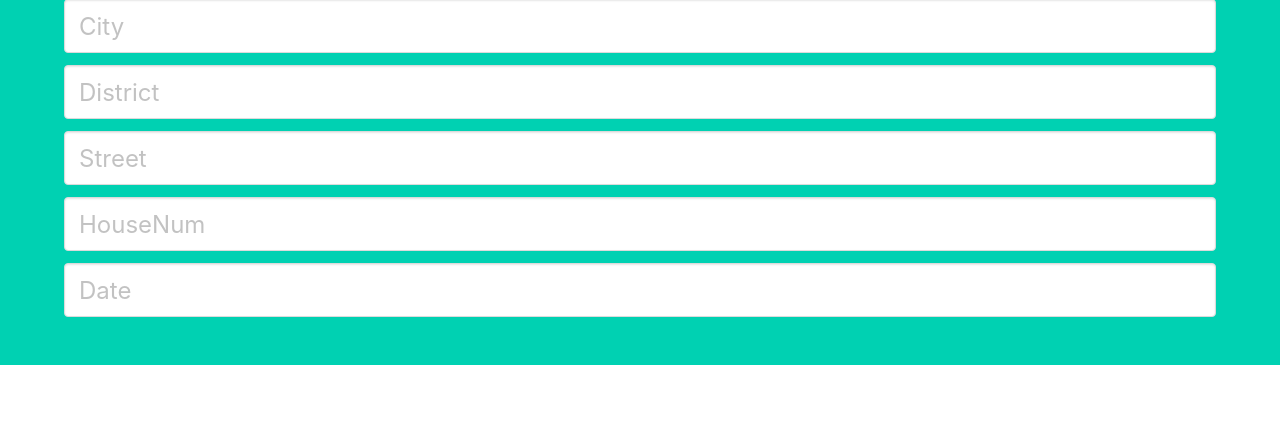
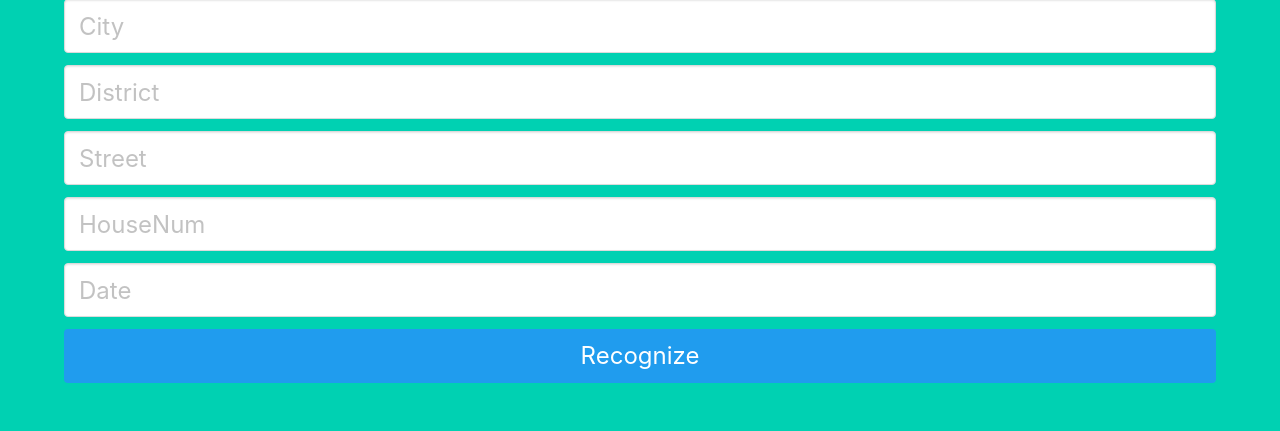
Before and after one commit to adekability/KrishaAnalysis, a Flask app: page /recognizer in a window 1280 px wide. Shown: the part 1589-2020 px from the top of the page. Before the commit the page ends 1954 px from the top, so only its background shows below. Run offline with Flask 3, Linux system fonts and the light colour scheme; a user stored in the database is signed in.

Commit message:
add: post recognizer

```diff
--- a/templates/recognizer.html
+++ b/templates/recognizer.html
@@ -5,140 +5,143 @@
 {% block content %}
 <h1 class="title">
   Welcome, {{ name }}!
+    <form method="POST" action="/recognizer">
   <div class="field">
                 <div class="control">
-                    <input class="input is-large" type="email" name="email" placeholder="Price" autofocus="">
+                    <input class="input is-large" type="text" name="price" placeholder="Price" autofocus="">
                 </div>
             </div>
   <div class="field">
                 <div class="control">
-                    <input class="input is-large" type="email" name="email" placeholder="Rooms" autofocus="">
+                    <input class="input is-large" type="text" name="rooms" placeholder="Rooms" autofocus="">
                 </div>
             </div>
   <div class="field">
                 <div class="control">
-                    <input class="input is-large" type="email" name="email" placeholder="isMortgaged" autofocus="">
+                    <input class="input is-large" type="text" name="is_mortgaged" placeholder="isMortgaged" autofocus="">
                 </div>
             </div>
   <div class="field">
                 <div class="control">
-                    <input class="input is-large" type="email" name="email" placeholder="Building" autofocus="">
+                    <input class="input is-large" type="text" name="building" placeholder="Building" autofocus="">
                 </div>
             </div>
   <div class="field">
                 <div class="control">
-                    <input class="input is-large" type="email" name="email" placeholder="BuildingType" autofocus="">
+                    <input class="input is-large" type="text" name="building_type" placeholder="BuildingType" autofocus="">
                 </div>
             </div>
   <div class="field">
                 <div class="control">
-                    <input class="input is-large" type="email" name="email" placeholder="CountOfFloor" autofocus="">
+                    <input class="input is-large" type="text" name="count_of_floor" placeholder="CountOfFloor" autofocus="">
                 </div>
             </div>
   <div class="field">
                 <div class="control">
-                    <input class="input is-large" type="email" name="email" placeholder="Square" autofocus="">
+                    <input class="input is-large" type="text" name="square" placeholder="Square" autofocus="">
                 </div>
             </div>
   <div class="field">
                 <div class="control">
-                    <input class="input is-large" type="email" name="email" placeholder="PrivDormitory" autofocus="">
+                    <input class="input is-large" type="text" name="priv_dormitory" placeholder="PrivDormitory" autofocus="">
                 </div>
             </div>
   <div class="field">
                 <div class="control">
-                    <input class="input is-large" type="email" name="email" placeholder="Renovation" autofocus="">
+                    <input class="input is-large" type="text" name="renovation" placeholder="Renovation" autofocus="">
                 </div>
             </div>
   <div class="field">
                 <div class="control">
-                    <input class="input is-large" type="email" name="email" placeholder="TelephoneType" autofocus="">
+                    <input class="input is-large" type="text" name="telephone_type" placeholder="TelephoneType" autofocus="">
                 </div>
             </div>
   <div class="field">
                 <div class="control">
-                    <input class="input is-large" type="email" name="email" placeholder="InternetType" autofocus="">
+                    <input class="input is-large" type="text" name="internet_type" placeholder="InternetType" autofocus="">
                 </div>
             </div>
   <div class="field">
                 <div class="control">
-                    <input class="input is-large" type="email" name="email" placeholder="BathroomType" autofocus="">
+                    <input class="input is-large" type="text" name="bathroom_type" placeholder="BathroomType" autofocus="">
                 </div>
             </div>
   <div class="field">
                 <div class="control">
-                    <input class="input is-large" type="email" name="email" placeholder="Balcony" autofocus="">
+                    <input class="input is-large" type="text" name="balcony" placeholder="Balcony" autofocus="">
                 </div>
             </div>
   <div class="field">
                 <div class="control">
-                    <input class="input is-large" type="email" name="email" placeholder="BalconyGlazed" autofocus="">
+                    <input class="input is-large" type="text" name="balcony_glazed" placeholder="BalconyGlazed" autofocus="">
                 </div>
             </div>
   <div class="field">
                 <div class="control">
-                    <input class="input is-large" type="email" name="email" placeholder="DoorType" autofocus="">
+                    <input class="input is-large" type="text" name="door_type" placeholder="DoorType" autofocus="">
                 </div>
             </div>
   <div class="field">
                 <div class="control">
-                    <input class="input is-large" type="email" name="email" placeholder="Parking" autofocus="">
+                    <input class="input is-large" type="text" name="parking" placeholder="Parking" autofocus="">
                 </div>
             </div>
   <div class="field">
                 <div class="control">
-                    <input class="input is-large" type="email" name="email" placeholder="Furniture" autofocus="">
+                    <input class="input is-large" type="text" name="furniture" placeholder="Furniture" autofocus="">
                 </div>
             </div>
   <div class="field">
                 <div class="control">
-                    <input class="input is-large" type="email" name="email" placeholder="FloorType" autofocus="">
+                    <input class="input is-large" type="text" name="floor_type" placeholder="FloorType" autofocus="">
                 </div>
             </div>
   <div class="field">
                 <div class="control">
-                    <input class="input is-large" type="email" name="email" placeholder="CeilingHeight" autofocus="">
+                    <input class="input is-large" type="text" name="ceiling_height" placeholder="CeilingHeight" autofocus="">
                 </div>
             </div>
   <div class="field">
   <div class="control">
-                    <input class="input is-large" type="email" name="email" placeholder="Security" autofocus="">
+    <input class="input is-large" type="text" name="security" placeholder="Security" autofocus="">
   </div>
 </div>
 <div class="field">
   <div class="control">
-                    <input class="input is-large" type="email" name="email" placeholder="MapComplex" autofocus="">
+    <input class="input is-large" type="text" name="map_complex" placeholder="MapComplex" autofocus="">
   </div>
 </div>
 <div class="field">
   <div class="control">
-                    <input class="input is-large" type="email" name="email" placeholder="HasChange" autofocus="">
+    <input class="input is-large" type="text" name="has_change" placeholder="HasChange" autofocus="">
   </div>
 </div>
 <div class="field">
   <div class="control">
-                    <input class="input is-large" type="email" name="email" placeholder="City" autofocus="">
+    <input class="input is-large" type="text" name="city" placeholder="City" autofocus="">
   </div>
 </div>
 <div class="field">
   <div class="control">
-                    <input class="input is-large" type="email" name="email" placeholder="District" autofocus="">
+    <input class="input is-large" type="text" name="district" placeholder="District" autofocus="">
   </div>
 </div>
 <div class="field">
   <div class="control">
-                    <input class="input is-large" type="email" name="email" placeholder="Street" autofocus="">
+    <input class="input is-large" type="text" name="street" placeholder="Street" autofocus="">
   </div>
 </div>
 <div class="field">
   <div class="control">
-                    <input class="input is-large" type="email" name="email" placeholder="HouseNum" autofocus="">
+    <input class="input is-large" type="text" name="house_num" placeholder="HouseNum" autofocus="">
   </div>
 </div>
 <div class="field">
   <div class="control">
-                    <input class="input is-large" type="email" name="email" placeholder="Date" autofocus="">
+    <input class="input is-large" type="text" name="date" placeholder="Date" autofocus="">
   </div>
 </div>
+<button class="button is-block is-info is-large is-fullwidth">Recognize</button>
+</form>
 </h1>
 {% endblock %}
--- a/views.py
+++ b/views.py
@@ -80,7 +80,14 @@ def index():
     return render_template('index.html')
 
 
-@app.route('/recognizer')
+@app.route('/recognizer', methods=['GET'])
 @login_required
 def recognizer():
     return render_template('recognizer.html', name=current_user.name)
+
+
+@app.route('/recognizer', methods=['POST'])
+@login_required
+def post_recognizer():
+    print(request.form)
+    return {"status": False}
```
Lines whose indentation alone changed are shown as unchanged.
